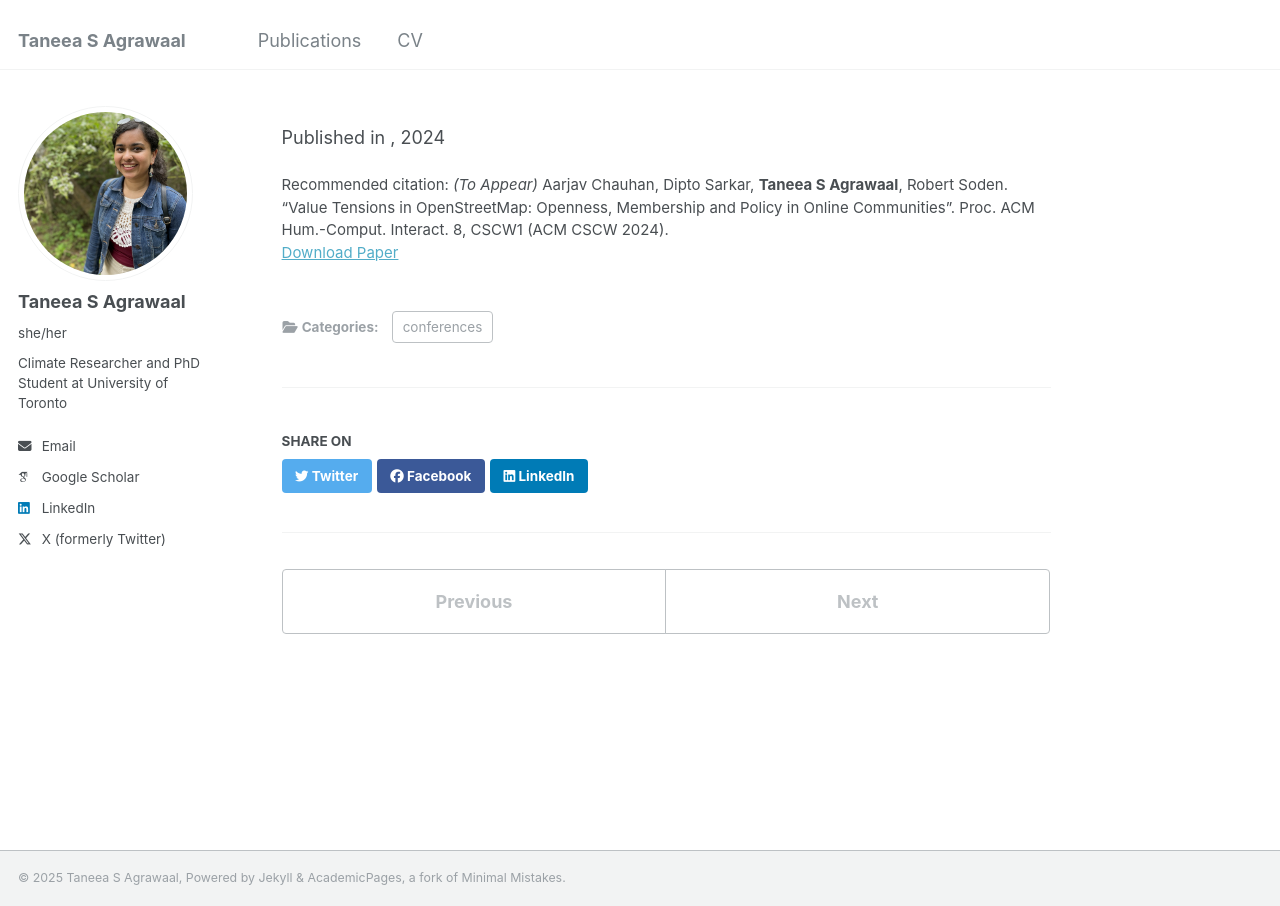
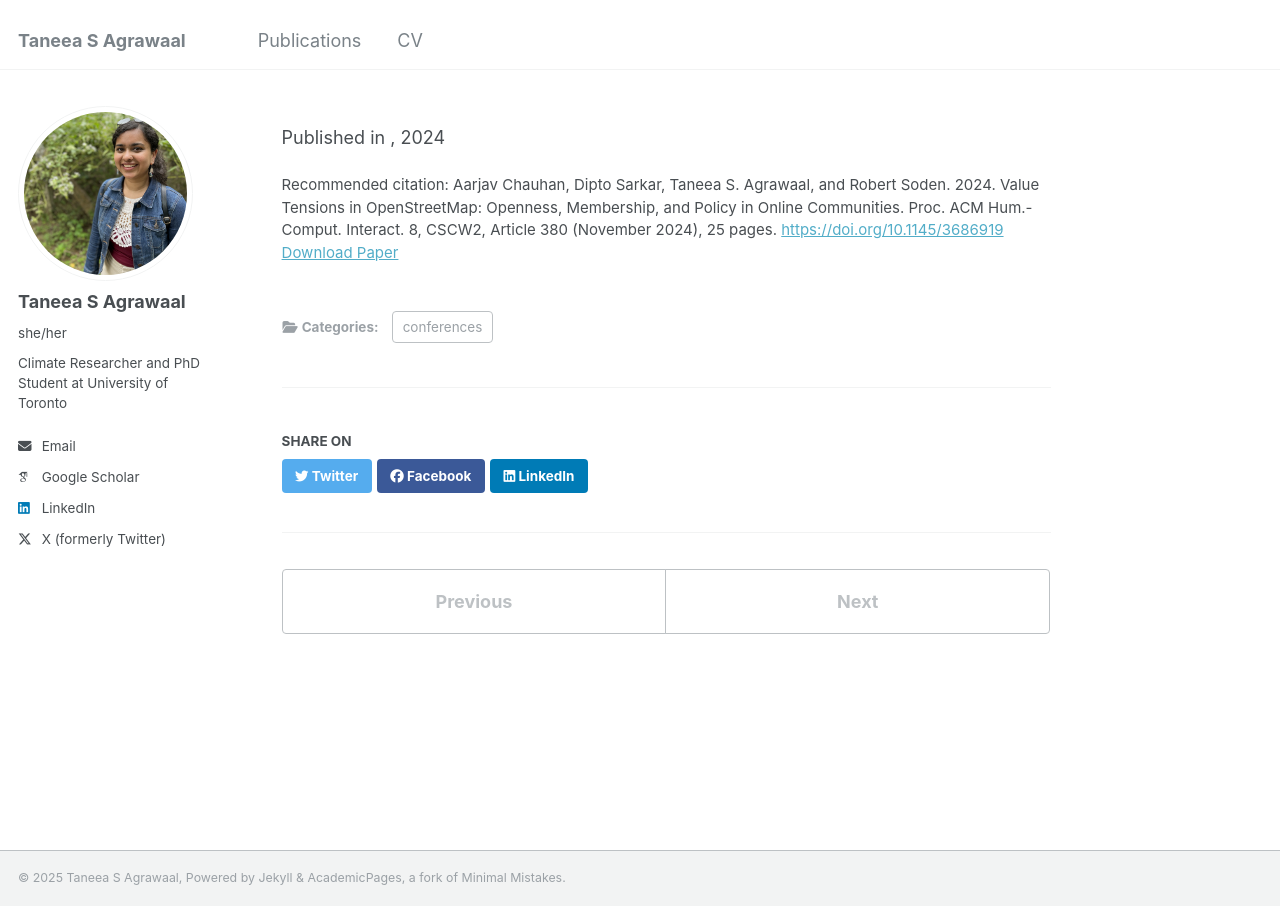
Before and after one commit to TanSA05/website, a Jekyll site: the page built from _publications/2024-03-22-osm.md, in a window 1280 px wide. Built offline with Jekyll 4.4.1, drawn with Linux system fonts in a browser that asks for light colours; some web fonts are replaced.

Commit message:
Update 2024-03-22-osm.md

```diff
--- a/_publications/2024-03-22-osm.md
+++ b/_publications/2024-03-22-osm.md
@@ -7,5 +7,5 @@ excerpt: ''
 date: 22-03-2024
 venue: ''
 paperurl: ''
-citation: '<em>(To Appear)</em> Aarjav Chauhan, Dipto Sarkar, <strong>Taneea S Agrawaal</strong>, Robert Soden.  “Value Tensions in OpenStreetMap: Openness, Membership and Policy in Online Communities”. Proc. ACM Hum.-Comput. Interact. 8, CSCW1 (ACM CSCW 2024).'
+citation: 'Aarjav Chauhan, Dipto Sarkar, Taneea S. Agrawaal, and Robert Soden. 2024. Value Tensions in OpenStreetMap: Openness, Membership, and Policy in Online Communities. Proc. ACM Hum.-Comput. Interact. 8, CSCW2, Article 380 (November 2024), 25 pages. <a href="https://doi.org/10.1145/3686919"> https://doi.org/10.1145/3686919 </a>'
 ---
```
